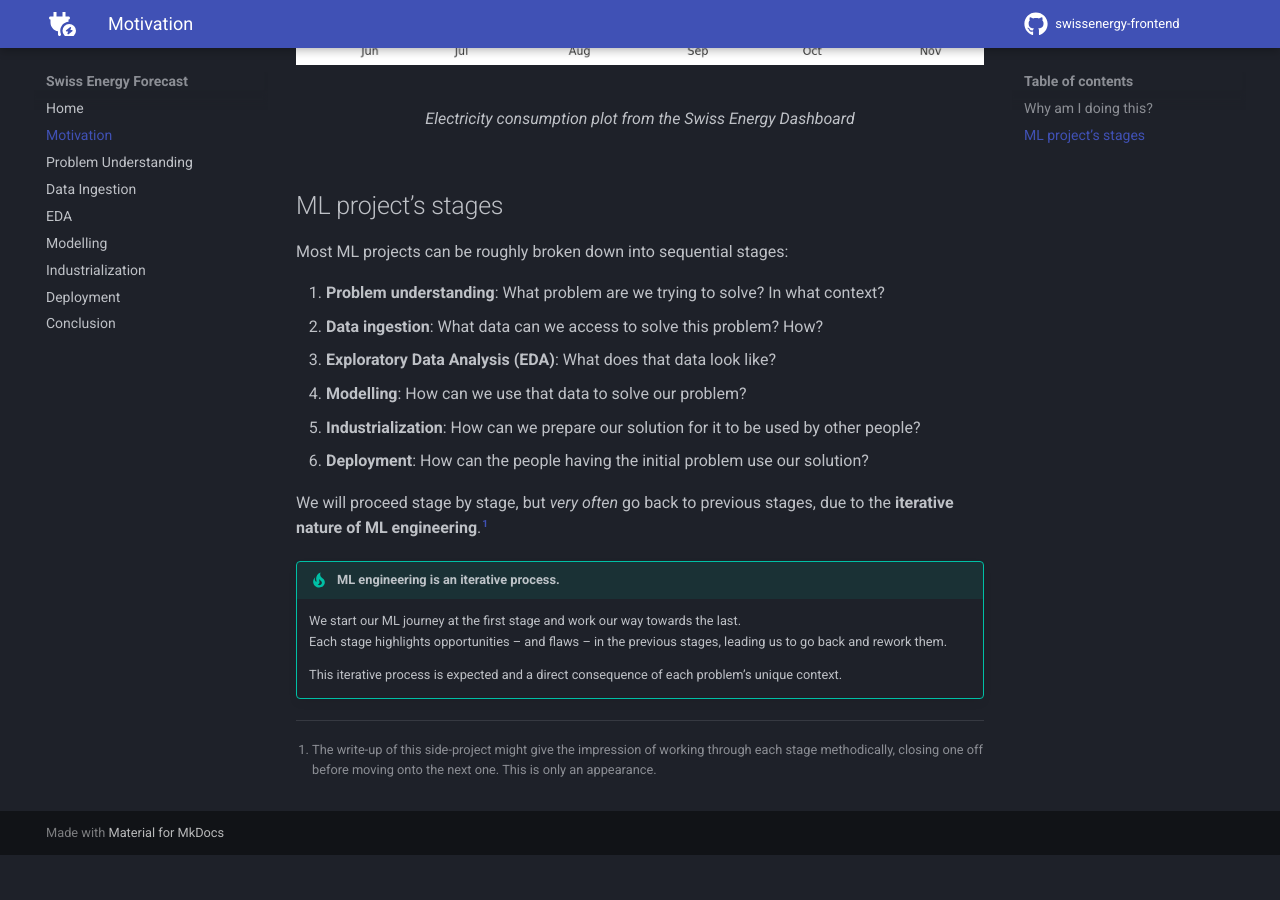
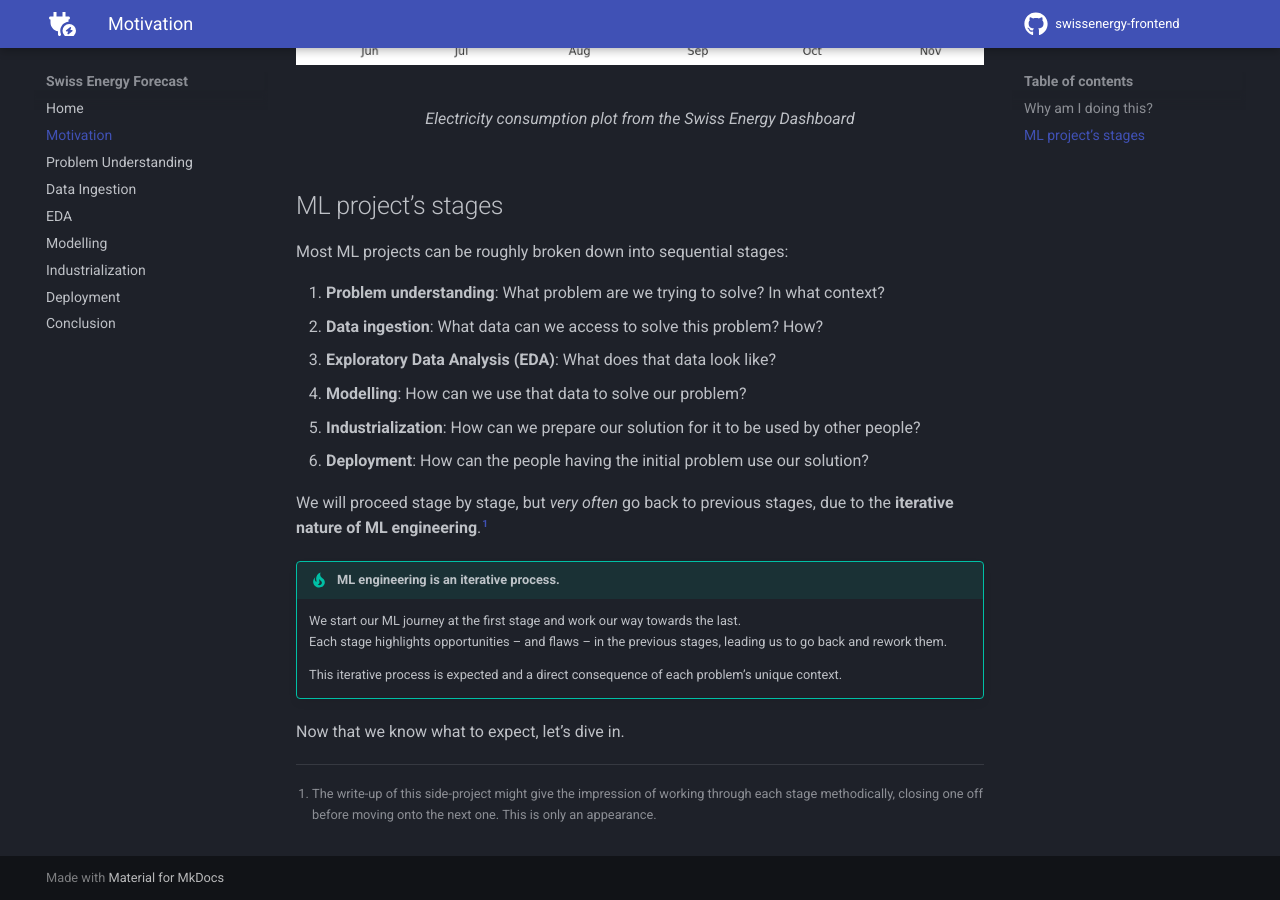
Before and after one commit to arthurgassner/swissenergy-frontend, an MkDocs documentation site: the page built from docs/motivation.md, in a window 1280 px wide and 900 px high, scrolled down 769 px. Built offline with MkDocs 1.6.1 and Material for MkDocs 9.7.7, drawn with Linux system fonts in a browser that asks for light colours; a script that is not in the unit is left out; comment, search, counter and statistics services are not loaded; before the commit the page ends 1624 px from its top, so only the background shows below that.

Commit message:
Update .md

```diff
--- a/docs/motivation.md
+++ b/docs/motivation.md
@@ -33,3 +33,5 @@ We will proceed stage by stage, but _very often_ go back to previous stages, due
     Each stage highlights opportunities -- and flaws -- in the previous stages, leading us to go back and rework them.
 
     This iterative process is expected and a direct consequence of each problem's unique context.
+
+Now that we know what to expect, let's dive in.
```
